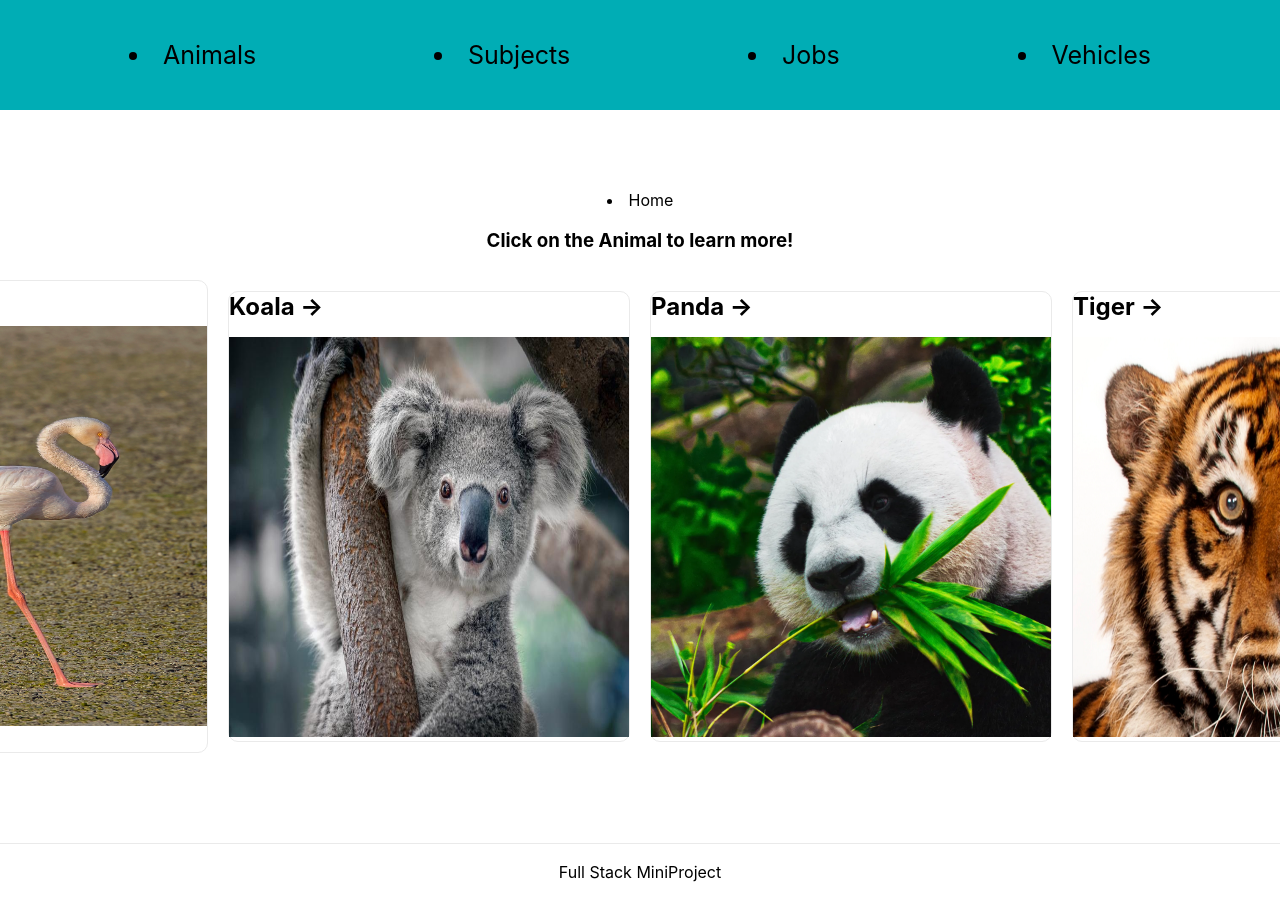
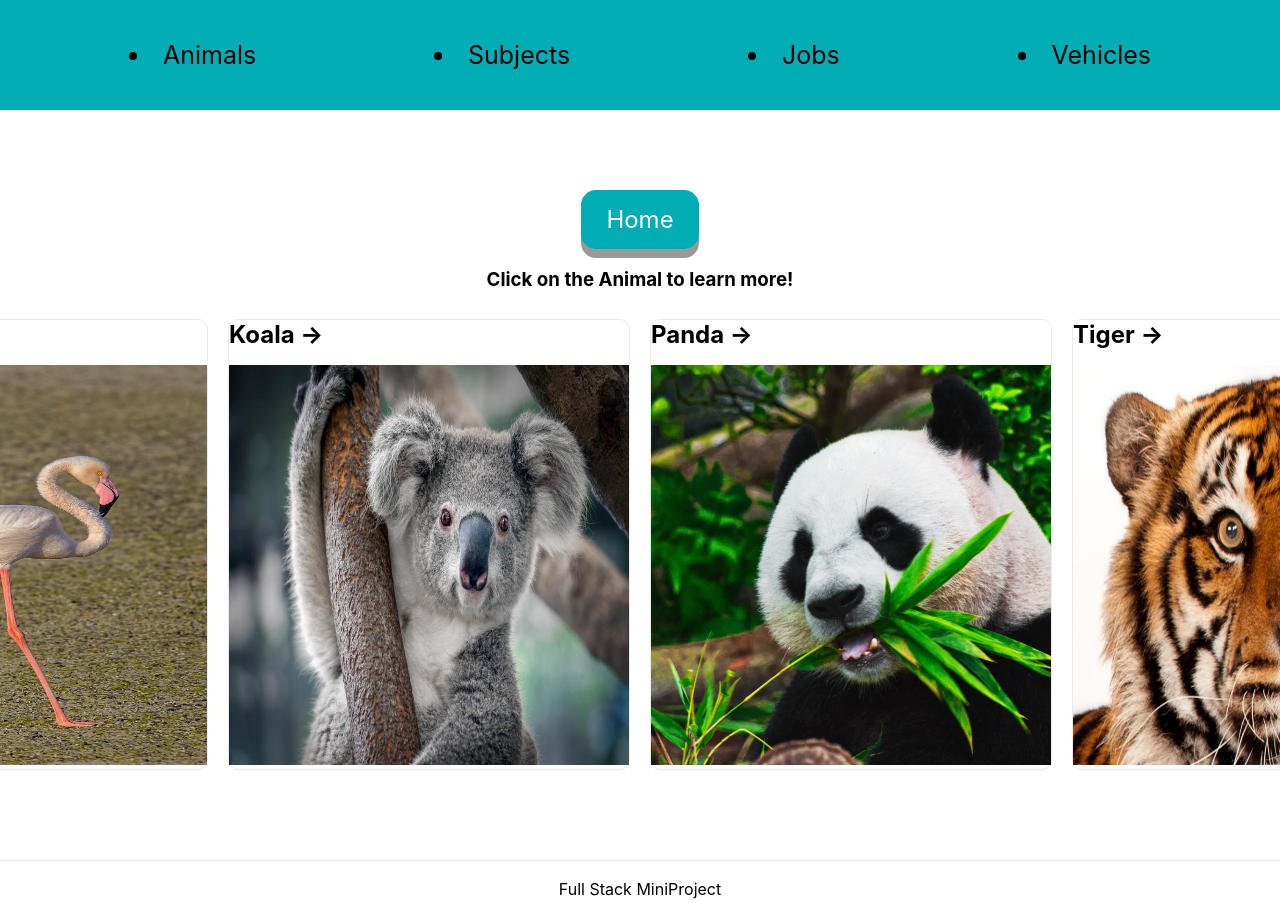
Before and after one commit to cliodhnaniniaidh1/FSMiniProject, a Next.js app: page /animals in a window 1280 px wide. Shown: the top 917 px of the page. Built offline with nearby package versions, Linux system fonts and the light colour scheme.

Commit message:
button added

```diff
--- a/pages/animals.js
+++ b/pages/animals.js
@@ -4,11 +4,8 @@ import panda from '../images/panda.webp'
 import tiger from '../images/tiger.webp'
 import Image from 'next/image'
 import Link from 'next/link'
-import styles from '../styles/page.module.css'
+import styles from '../styles/Page.module.css'
 import HeaderComponent from './components/Header';
-import Popup from '../layout/popup/Popup'
-import { useState } from 'react'
-
 
 function animals(){
 
@@ -16,9 +13,9 @@ function animals(){
     <div className={styles.container}>
       <HeaderComponent></HeaderComponent>
       <div className={styles.main}>
-        <li>
-          <Link href='/'>Home</Link>
-        </li>
+        <div className={styles.button}>
+            <Link href='/'>Home</Link>
+        </div>
         <h3>Click on the Animal to learn more!</h3>
         <div className={styles.grid}>
           <a className={styles.card}>
@@ -30,7 +27,6 @@ function animals(){
               width={400}
               height={400}
               />
-              <button onClickHandler={() => togglePopup()}>Click Here</button>
           </a>
 
           <a className={styles.card}>
--- a/styles/page.module.css
+++ b/styles/page.module.css
@@ -3,7 +3,7 @@
   }
 
   .header{
-    background-color: #00ADB5;
+    background-color: #00adb5;
     padding: 40px;
     display: flex;
     flex-direction: row;
@@ -65,3 +65,18 @@
     margin: 0 0 1rem 0;
     font-size: 1.5rem;
   }
+
+  .button{
+    display: inline-block;
+    padding: 15px 25px;
+    font-size: 24px;
+    cursor: pointer;
+    text-align: center;
+    text-decoration: none;
+    outline: none;
+    color: #fff;
+    background-color: #00adb5;
+    border: none;
+    border-radius: 15px;
+    box-shadow: 0 9px #999;
+  }
```
Also changed, not shown: pages/jobs.js (+4 -4 lines), pages/subjects.js (+4 -4 lines), pages/vehicles.js (+4 -4 lines).
